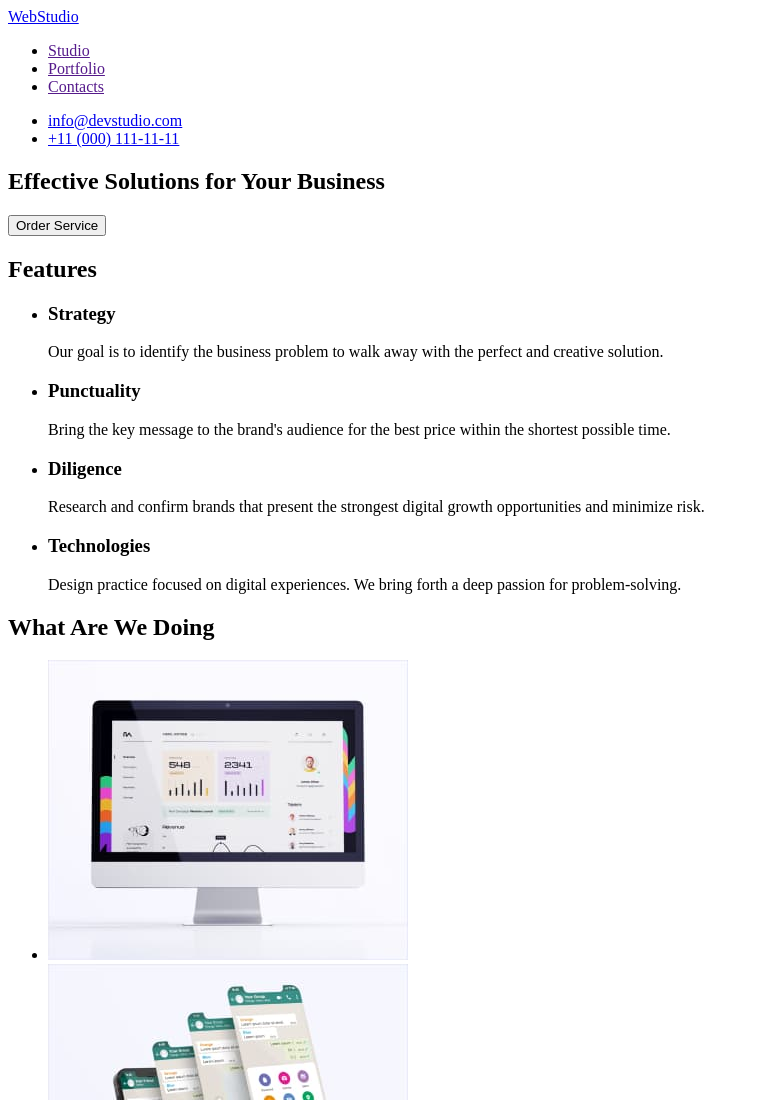
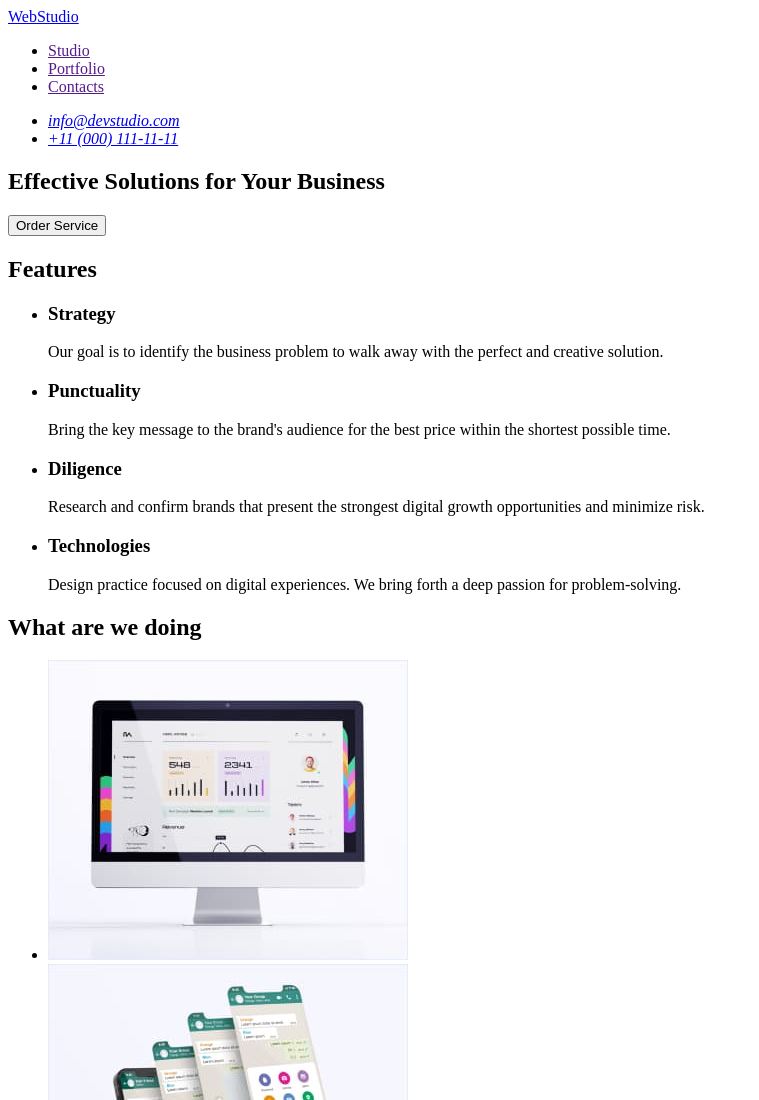
Before and after one commit to Oleksii89/goit-markup-hw-01, a plain HTML site: page index.html in a window 1280 px wide. Shown: the top 1100 px of the page, without its empty margins (0-759 px from the left). Drawn offline with Linux system fonts and the light colour scheme.

Commit message:
Update index.html

```diff
--- a/index.html
+++ b/index.html
@@ -17,10 +17,12 @@
           <li><a href="">Contacts</a></li>
         </ul>
       </nav>
-      <ul>
-        <li><a href="mailto:info@devstudio.com">info@devstudio.com</a></li>
-        <li><a href="tel:+110001111111">+11 (000) 111-11-11</a></li>
-      </ul>
+      <address>
+        <ul>
+          <li><a href="mailto:info@devstudio.com">info@devstudio.com</a></li>
+          <li><a href="tel:+110001111111">+11 (000) 111-11-11</a></li>
+        </ul>
+      </address>
     </header>
     <main>
       <!--Hero-->
@@ -62,9 +64,9 @@
           </li>
         </ul>
       </section>
-      <!--What Are We Doing-->
+      <!--What are we Doing-->
       <section>
-        <h2>What Are We Doing</h2>
+        <h2>What are we doing</h2>
         <ul>
           <li>
             <img src="./images/img1.jpg" alt="personal computer" width="360" />
```
